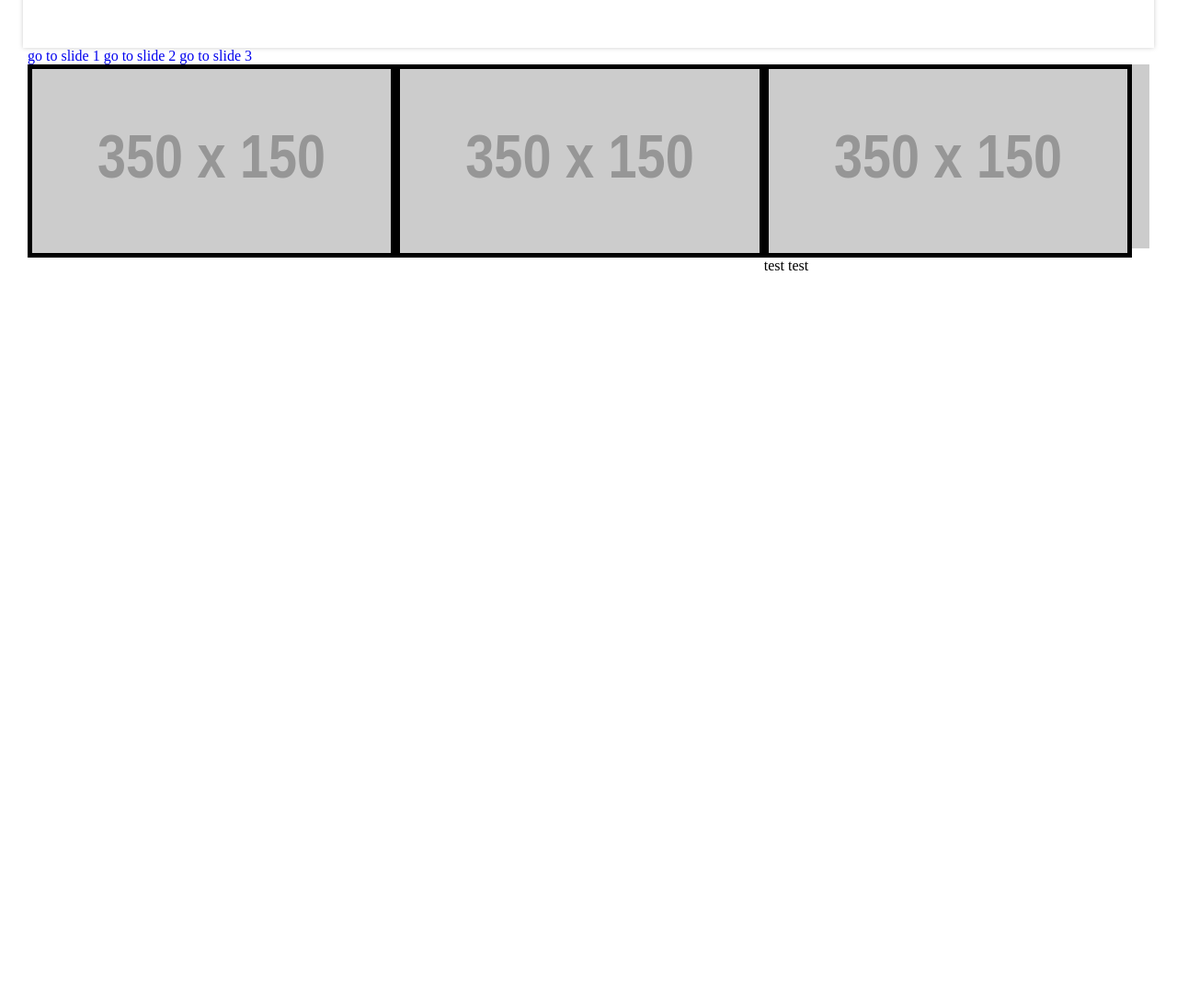
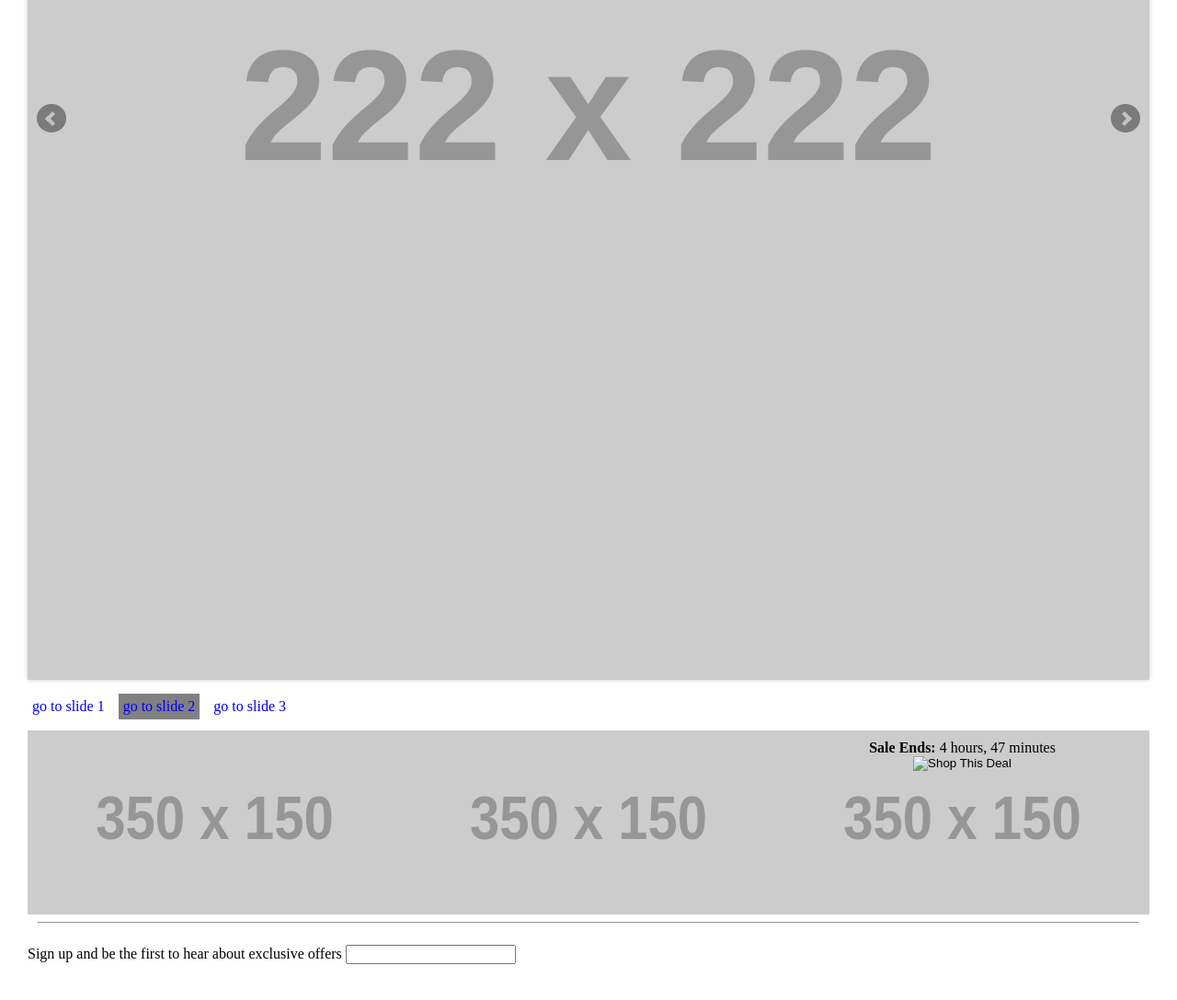
Before and after one commit to abyasasvi/KT, a website: page slider/index.html in a window 1280 px wide. Shown: the part 631-1718 px from the top of the page at 92% size. Before the commit the page ends 931 px from the top, so only its background shows below. Drawn offline with nearby package versions, Linux system fonts and the light colour scheme; placeholder pictures from the web are drawn by us.

Commit message:
added css file and js

```diff
--- /dev/null
+++ b/slider/app/app.js
@@ -0,0 +1,20 @@
+$(function() {
+	var slider = $('.bxslider').bxSlider({
+		auto: true,
+		pause: 3000,
+		autoHover: true,
+		mode: 'fade',
+		pagerCustom :'#gotoSlide'
+	});
+	var countDown = setInterval(function(){
+		var present = new Date();
+		var  last = new Date(present.getFullYear(), present.getMonth(), present.getDate()+1);
+		var secondsLeft = last - present;
+		var daysLeft = Math.floor(secondsLeft/(24*60*60000));
+		var remSeconds = secondsLeft % (24*60*60000);
+		var hoursLeft = Math.floor(remSeconds/3600000);
+		remSeconds = remSeconds % 3600000;
+		var minsLeft = Math.floor(remSeconds/60000);
+		$("#countDown").html(" "+(hoursLeft ? (hoursLeft+" hours, ") : "")+minsLeft+" minutes " );
+	},1000)
+});
--- a/slider/index.html
+++ b/slider/index.html
@@ -3,64 +3,59 @@
 <html>
 <head>
 	<title>Webpage</title>
-	<link rel="stylesheet" type="text/css" href="jquery.bxslider.css"/>
+	<link rel="stylesheet" type="text/css" href="styles/jquery.bxslider.css"/>
+	<link rel="stylesheet" type="text/css" href="styles/sliderStyle.css"/>
 	<style type="text/css">
-	.bx-wrapper {
-		margin:0px;
-	}
-	ul{
-		-webkit-margin-before: 0px;
-		-webkit-margin-after: 0px;
-		-webkit-padding-start:0px;
-	}
-	#gotoSlide a{
-		text-decoration: none;
-	}
-	#gotoSlide a:hover{
-		background: grey;
-	}
+
 	</style>
 </head>
-	<body style="margin:30px;">
-    	<div style="width:100%; height:100px;margin-bottom: 20;"><img src="http://placehold.it/100x100" style=width:100%;height:100%;"/></div>
+<body>
+	<div id="headerSec"><img src="http://placehold.it/100x100"/></div>
 	<div>
-	<ul class="bxslider" style="height:350px;position:absolute;">
+		<ul class="bxslider">
 			<li>
-	  	<div style="position:fixed;right:auto;left:auto;width:100%;height:100%;top: 50;left: 250px;">
+				<!--<div style="position:fixed;right:auto;left:auto;width:100%;height:100%;top: 50;left: 250px;">
 					<img src="http://placehold.it/350x150" style="width: 300px;height:250px;border-style: solid;border-width: 5px;"/>
-	  	</div>
-	  	<img src="http://placehold.it/1100x250" style="width:100%;height:100%;"/>
+				</div>-->
+				<img src="http://placehold.it/111x111" />
 			</li>
-	  <li><img src="http://placehold.it/350x150" style="width:100%;height:100%;"/></li>
-	  <li><img src="http://placehold.it/350x150" style="width:100%;height:100%;"/></li>
+			<li><img src="http://placehold.it/222x222" /></li>
+			<li><img src="http://placehold.it/333x333" /></li>
 		</ul>
 	</div>
-	<div id="gotoSlide"> <a href="#" id="slide1" class="goToSlide" data-slide-index="0">go to slide 1</a> <a href="#" id="slide2" class="goToSlide" data-slide-index="1">go to slide 2</a> <a href="#" id="slide3" class="goToSlide" data-slide-index="2">go to slide 3</a> </div>
+	<div id="gotoSlide">
+		<a href="#" id="slide1" class="goToSlide" data-slide-index="0">go to slide 1</a>
+		<a href="#" id="slide2" class="goToSlide" data-slide-index="1">go to slide 2</a>
+		<a href="#" id="slide3" class="goToSlide" data-slide-index="2">go to slide 3</a>
+	</div>
 
-	<div style="width:100%;height:200px;position:relative;">
-	<div style="right:auto;left:auto;width:100%;height:100%;position:absolute;">
-	  	<img src="http://placehold.it/350x150" style="width: 32%;height:100%;border-style: solid;border-width: 5px;float: left;"/>
-	  	<img src="http://placehold.it/350x150" style="width: 32%;height:100%;border-style: solid;border-width: 5px;float: left;"/>
-	  	<div style="width: 32%;height:100%;float: left;">
-	  	<img src="http://placehold.it/350x150" style="width: 100%;height:100%;border-style: solid;border-width: 5px;position:relative;"/>
-	  	<span>test</span>
-	  	<span>test</span>
+	<div id="dealOfTheDayWrapper">
+			<div class="dealOfTheDay">
+				<img src="http://placehold.it/350x150"/>
+			</div>
+			<div class="dealOfTheDay">
+				<img src="http://placehold.it/350x150"/>
+			</div>
+			<div class="dealOfTheDay">
+				<img src="http://placehold.it/350x150"/>
+				<div id="countDownWrapper">
+					<b>Sale Ends:</b><span id="countDown"></span>
+					</br>
+					<input type="image" id="shopDeal" alt="Shop This Deal" />
 				</div>
 			</div>
-		<img src="http://placehold.it/1100x250" style="width:100%;height:100%;"/>
 
+	</div>
+	<hr/>
+	<div id="offerSignUp">
+		<p>Sign up and be the first to hear about exclusive offers</p>
+		<input type="text">
 	</div>
 	<script type="text/javascript" src="https://ajax.googleapis.com/ajax/libs/jquery/1.11.1/jquery.min.js"></script>
 	<script type="text/javascript" src="jquery.bxslider.js"></script>
 
-	<script type="text/javascript">
-		$(function() {
-   			var slider = $('.bxslider').bxSlider({
-  			mode: 'fade',
-  			pagerCustom :'gotoSlide'
-		});
+	<script type="text/javascript" src="app/app.js">
 
-});
 </script>
 
 </body>
--- /dev/null
+++ b/slider/styles/sliderStyle.css
@@ -0,0 +1,74 @@
+body{
+	margin:30px;
+}
+#headerSec{
+	width:100%; height:100px;margin-bottom: 20;
+}
+#headerSec img{
+	width:100%;height:100%;
+}
+.bxslider{
+	height:350px;position:absolute;
+}
+.bxslider img{
+	width:100%;height:100%;
+}
+.bx-wrapper {
+	margin:0px;
+}
+.bx-wrapper .bx-viewport {
+	border:0px;
+	left: 0px;
+}
+ul{
+	-webkit-margin-before: 0px;
+	-webkit-margin-after: 0px;
+	-webkit-padding-start:0px;
+}
+#gotoSlide{
+	margin-bottom: 5;
+	margin-top: 5;
+	height:45px;
+}
+#gotoSlide a{
+	display:block;
+	float:left;
+	text-decoration: none;
+	margin-right: 10px;
+	margin-top: 10px;
+	margin-bottom: 10px;
+	padding: 5px;
+}
+#gotoSlide a:hover{
+	background: grey;
+}
+#gotoSlide .active{
+	background: grey;
+}
+#dealOfTheDayWrapper{
+	width:100%;height:200px;
+}
+.dealOfTheDay{
+	width: 33.33%;height:100%;float: left;
+}
+.dealOfTheDay img{
+	width: 100%;height:100%;
+}
+.dealOfTheDay:last-child{
+	position:relative;
+}
+#countDownWrapper {
+	position:absolute;top:10px;width: 100%;text-align: center;
+}
+#shopDeal{
+	background: url(http://placehold.it/350x150);
+}
+hr{
+	width:98%;
+}
+#offerSignUp{
+	margin-right: auto; margin-left: auto;
+}
+#offerSignUp p{
+	display: inline-block;
+}
```
Also changed, not shown: slider/styles/jquery.bxslider.css. Lines whose indentation alone changed are shown as unchanged.
